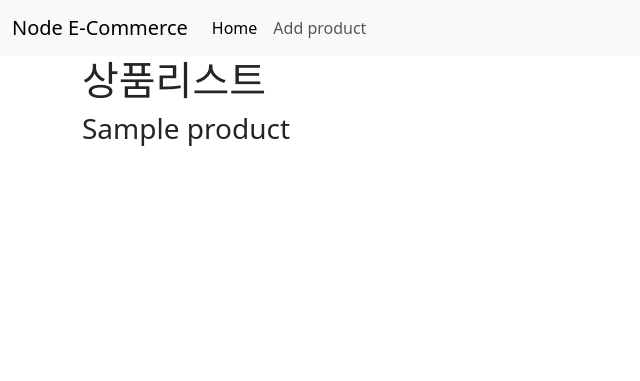
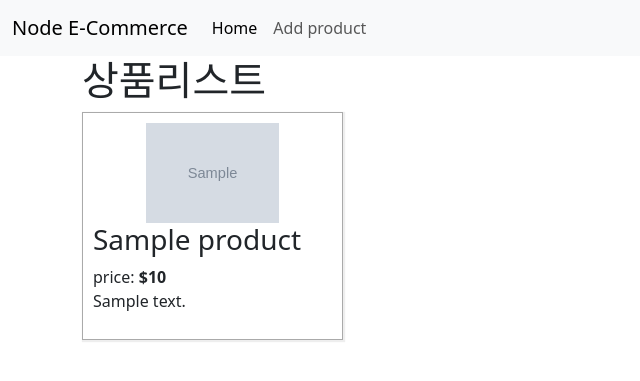
Before and after one commit to kimjaehoon228/tutoral, a Node server app: template views/homepage.ejs in a window 1280 px wide. Shown: the top 381 px of the page, without its empty margins (0-640 px from the left). Run offline with Node 20, Linux system fonts and the light colour scheme; the template is opened without the code that fills it: most values are stand-ins (such as "Sample title", 1, 10 or a date in 2020); grey boxes marked "Sample" are stand-in pictures; some libraries are stand-ins or nearby versions.

Commit message:
image/price/descr...
상품이미지-가격-설명
css ejs 출력

```diff
--- a/app.js
+++ b/app.js
@@ -32,3 +32,5 @@ app.use((req,res) => {
 app.listen(3000,()=>{
     console.log('server started at port 3000');
 });
+
+//https://www.youtube.com/watch?v=SCF95dzRWps&list=PL_euSNU_eLbdf5XbrFl-nOw6-7ZtT27Bn&index=24
--- a/controllers/admin/ProductController.js
+++ b/controllers/admin/ProductController.js
@@ -9,7 +9,10 @@ exports.getAddProductPage = (req,res)=>{
 
 exports.postAddProductPage = (req,res)=>{
     const product = {
-       title: req.body.title
+       title: req.body.title,
+       image: req.body.image,
+       price: req.body.price,
+       description: req.body.description
     };
     saveProduct(product);
     res.redirect('/');
--- a/data/products.json
+++ b/data/products.json
@@ -1 +1 @@
-[{"title":"찜닭1"},{"title":"찜달2인분"},{"title":"달도리탕1"},{"title":"닭도리탕2"}]
+[{"title":"샘플이미지1","image":"https://cdn.pixabay.com/photo/2016/01/05/13/58/apple-1122537_1280.jpg","price":"15000","description":"샘플이미지'사과'"},{"title":"샘플이미지2","image":"https://cdn.pixabay.com/photo/2023/12/09/21/03/pineapple-8440180_1280.jpg","price":"15000","description":"샘플이미지' 몰라 '"},{"title":"샘플이미지3","image":"https://cdn.pixabay.com/photo/2010/12/13/10/05/berries-2277_1280.jpg","price":"10000","description":"머루 딸기 etc..."}]
--- a/public/css/main.css
+++ b/public/css/main.css
@@ -1,3 +1,14 @@
 nav {
     background-color: yellow;
 }
+
+.product {
+    border:1px solid #aaa;
+    padding: 10px;
+    box-shadow: 1px 1px 1px 1px #eee;
+}
+
+.product img {
+    height: 100px;
+    margin: auto;
+}
--- a/views/homepage.ejs
+++ b/views/homepage.ejs
@@ -8,10 +8,27 @@
                 <div class="col-md-12">
                     <h1>상품리스트</h1>
 
-                    <% if (products.length) { %> <% for(let product of products) { %>
-                    <h3><%= product.title %></h3>
-                    <% } %> <% } else { %>
-                    <div>No products Available</div>
+                    <% if (products.length) { %>
+                    <div class="row">
+                        <% for(let product of products) { %>
+                          <div class="col-md-3">
+                            <div class="product">
+                                <div class="text-center">
+                                    <img src="<%= product.image %>" class="img-fluid">
+                                </div>
+                                <h3>
+                                    <%= product.title %>
+                                </h3>
+                                <div>price: <strong>$<%= product.price %></strong></div>
+                                <p><%= product.description %></p>
+                            </div>
+                          </div>
+                         <% } %>
+                    </div>
+                         <% } else { %>
+                    <div>
+                        No products Available
+                    </div>
                     <% } %>
                 </div>
             </div>
```
Also changed, not shown: views/AddProduct.ejs (+12 -0 lines).
